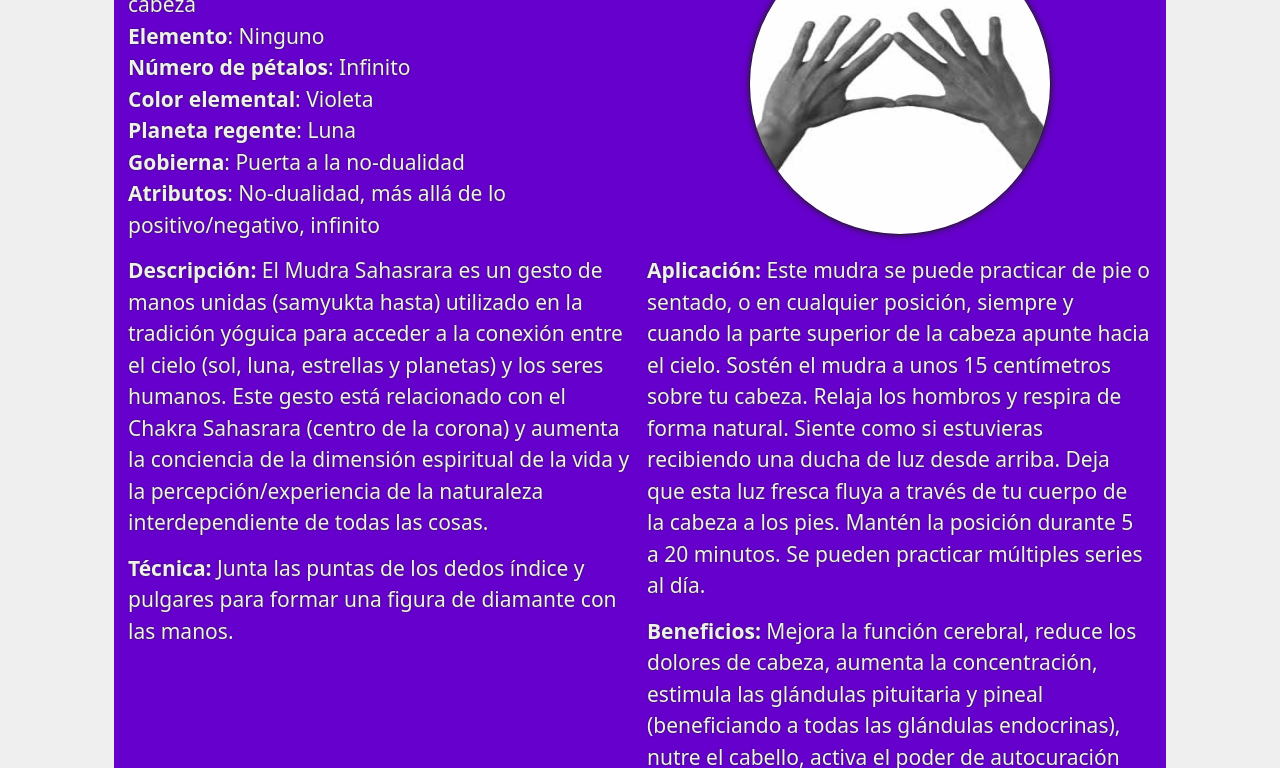
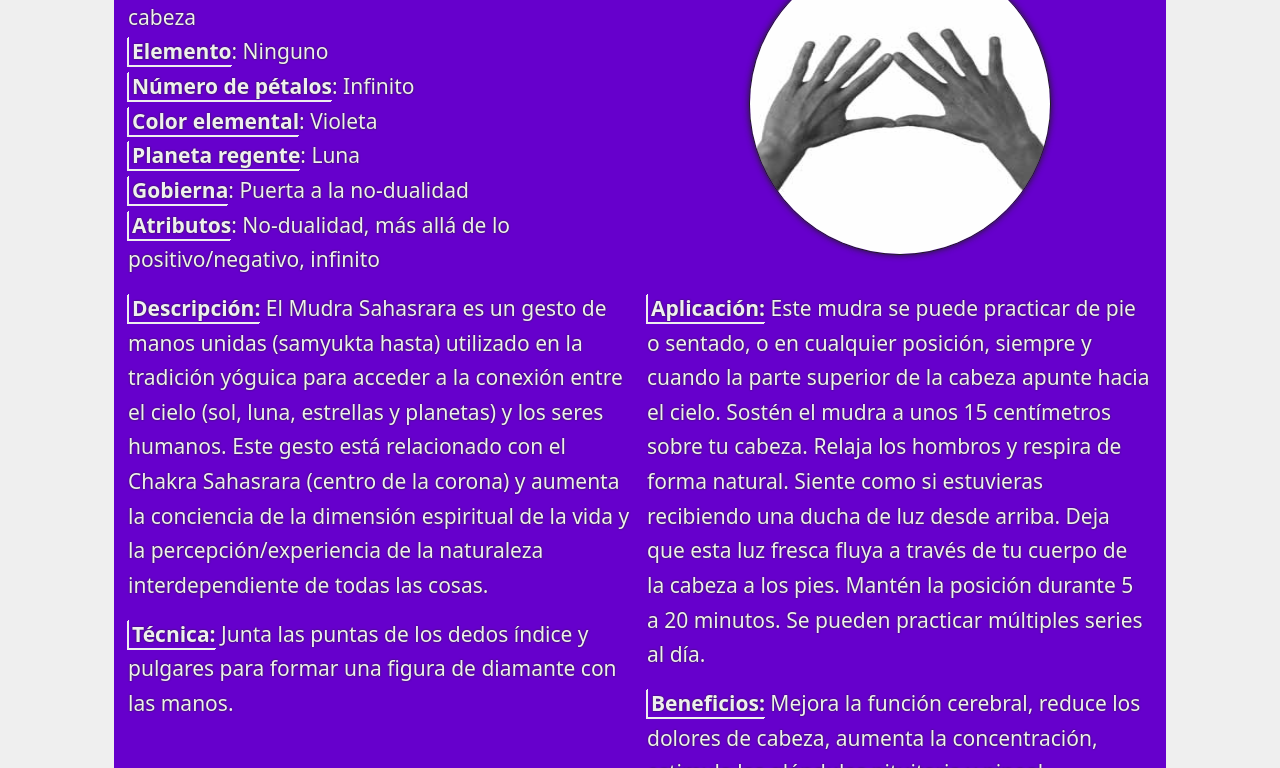
Before and after one commit to MarioliRDev/meditating-is-fun, a plain HTML site: page html/Lunes.html in a window 1280 px wide. Shown: the part 251-1019 px from the top of the page. Drawn offline with Linux system fonts and the light colour scheme; a web font is replaced by a local one.

Commit message:
adding borders bottoms

```diff
--- a/css/styles.css
+++ b/css/styles.css
@@ -8,6 +8,7 @@
 	font-family: "Vend Sans", system-ui, sans-serif;
 	margin: 0;
 	padding: 0;
+	line-height: 1.65;
 }
 
 html {
@@ -71,6 +72,13 @@ section div {
 	display: flex;
 	flex-direction: column;
 	gap: 1rem;
+}
+
+b {
+	border-bottom: 1px solid var(--blanco);
+	border-left: 1px solid var(--blanco);
+	padding-left: 3px;
+	box-shadow: -1px 1px  var(--blanco);
 }
 
 h2, li, b, p {
```
